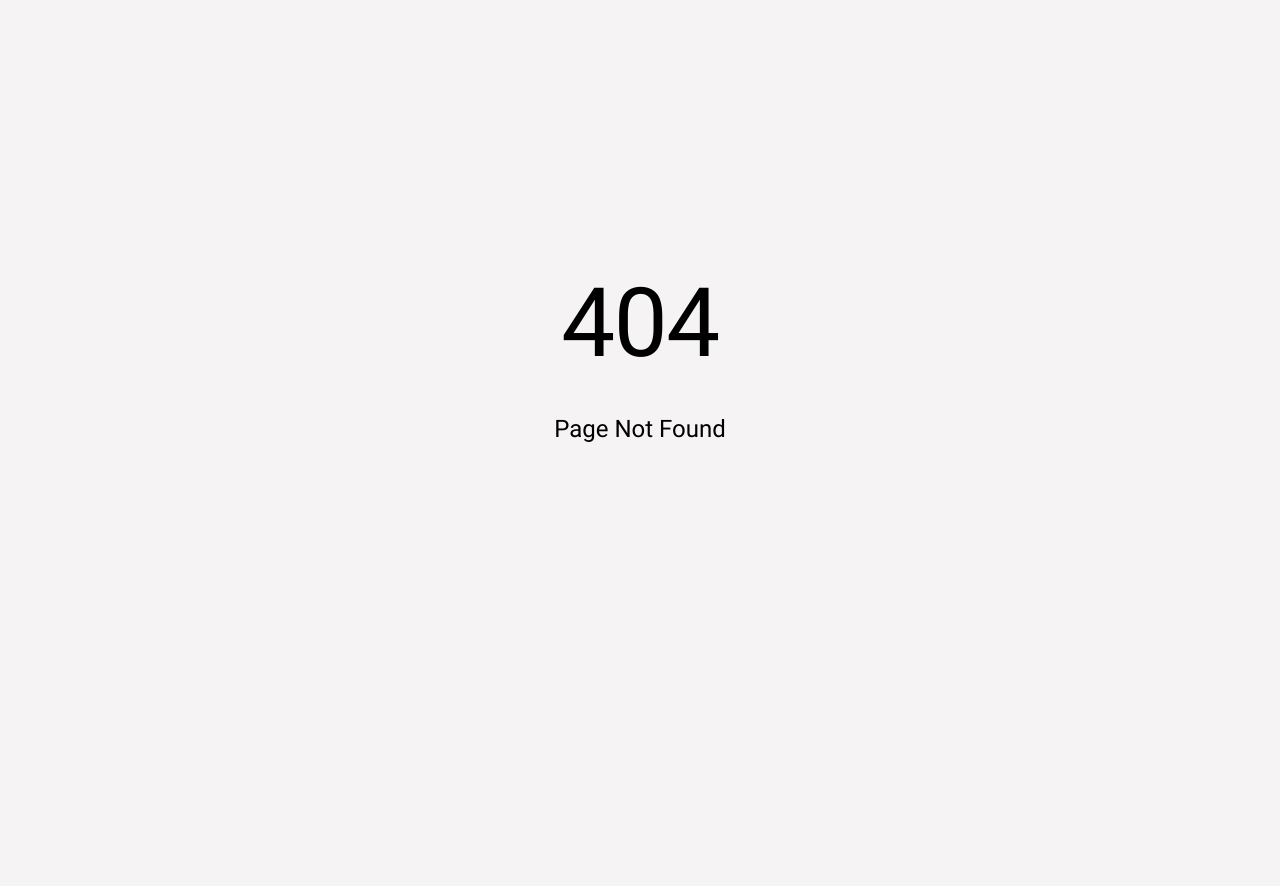
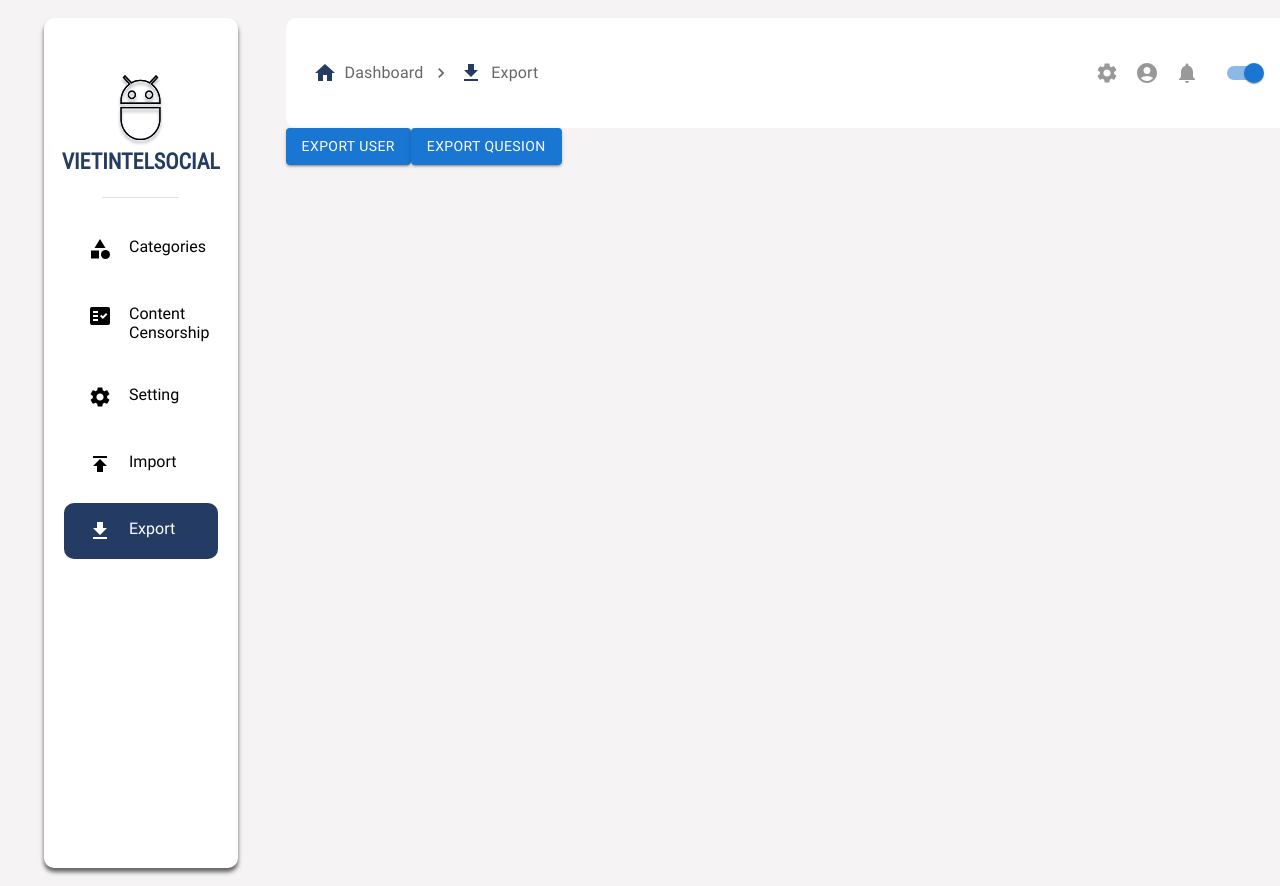
Before and after one commit to HTTT-DA/viet-intel-social, a React (Vite) app in the folder admin/: page /export in a window 1280 px wide. Before the commit this address had no page. Before the commit the page ends 800 px from the top, so only its background shows below. Built offline with nearby package versions, Linux system fonts and the light colour scheme.

Commit message:
FE: basic layout for import/export

```diff
--- a/admin/src/constants/index.jsx
+++ b/admin/src/constants/index.jsx
@@ -1,5 +1,8 @@
 import CategoryIcon from "@mui/icons-material/Category";
 import FactCheckIcon from "@mui/icons-material/FactCheck";
+import SettingsIcon from '@mui/icons-material/Settings';
+import PublishIcon from '@mui/icons-material/Publish';
+import FileDownloadIcon from '@mui/icons-material/FileDownload';
 
 export const menu = [
   {
@@ -12,4 +15,19 @@ export const menu = [
     icon: <FactCheckIcon />,
     path: "/content-censorship",
   },
+  {
+    title: "Setting",
+    icon: <SettingsIcon />,
+    path: "/setting",
+  },
+  {
+    title: "Import",
+    icon: <PublishIcon />,
+    path: "/import",
+  },
+  {
+    title: "Export",
+    icon: <FileDownloadIcon />,
+    path: "/export",
+  },
 ];
--- a/admin/src/layouts/MainLayout.jsx
+++ b/admin/src/layouts/MainLayout.jsx
@@ -1,4 +1,4 @@
-import { useEffect } from "react";
+// import { useEffect } from "react";
 import { Outlet, useNavigate } from "react-router-dom";
 import styles from "./styles.module.scss";
 import Logo from "@/assets/logo.svg";
@@ -16,7 +16,7 @@ import Switch from "@mui/material/Switch";
 const label = { inputProps: { "aria-label": "Switch demo" } };
 
 function MainLayout() {
-  // const navigate = useNavigate();
+  const navigate = useNavigate();
 
   // useEffect(() => {
   //   if (
--- /dev/null
+++ b/admin/src/pages/export/index.jsx
@@ -0,0 +1,71 @@
+import React from 'react';
+import Button from '@mui/material/Button';
+
+const Export = () => {
+    const handleUserExport = () => {
+        fetch("http://localhost:8004/core/export-user/", {
+            method: 'GET',
+            headers: {
+                'Content-Type': 'application/json',
+            }
+        }).then((res) => {
+            if (res.status === 200) {
+                return res.blob(); // Parse the response as a blob
+            } else {
+                throw new Error('Error while fetching data');
+            }
+        }).then((blob) => {
+            const url = window.URL.createObjectURL(blob);
+            const a = document.createElement('a');
+            a.href = url;
+            a.download = 'users.csv'; // Or whatever filename you want
+            a.style.display = 'none';
+
+            document.body.appendChild(a);
+            a.click();
+            document.body.removeChild(a);
+        }).catch((error) => {
+            console.error('Failed to export data: ', error);
+        });
+    };
+
+    const handleQuestionExport = () => {
+        fetch("http://localhost:8004/core/export-question/", {
+            method: 'GET',
+            headers: {
+                'Content-Type': 'application/json',
+            }
+        }).then((res) => {
+            if (res.status === 200) {
+                return res.blob(); // Parse the response as a blob
+            } else {
+                throw new Error('Error while fetching data');
+            }
+        }).then((blob) => {
+            const url = window.URL.createObjectURL(blob);
+            const a = document.createElement('a');
+            a.href = url;
+            a.download = 'questions.csv'; // Or whatever filename you want
+            a.style.display = 'none';
+
+            document.body.appendChild(a);
+            a.click();
+            document.body.removeChild(a);
+        }).catch((error) => {
+            console.error('Failed to export data: ', error);
+        });
+    };
+
+    return (
+        <div>
+            <Button variant="contained" color="primary" onClick={handleUserExport}>
+                Export user
+            </Button>
+            <Button variant="contained" color="primary" onClick={handleQuestionExport}>
+                Export quesion
+            </Button>
+        </div>
+    );
+};
+
+export default Export;
--- /dev/null
+++ b/admin/src/pages/import/index.jsx
@@ -0,0 +1,7 @@
+
+const Import = () => {
+
+    return <div>Import</div>
+};
+
+export default Import;
--- /dev/null
+++ b/admin/src/pages/setting/index.jsx
@@ -0,0 +1,38 @@
+import React, { useState } from "react";
+import { Switch, Typography, Box } from "@mui/material";
+import { Alert, AlertTitle } from "@mui/material";
+
+const Setting = () => {
+    const [notify, setNotify] = useState(false);
+
+    const handleToggle = () => {
+        setNotify(!notify);
+    };
+
+    return (
+        <Box sx={{ flexGrow: 1, m: 3 }}>
+            <Typography variant="h4">Turn of notification</Typography>
+            <Box sx={{ display: 'flex', alignItems: 'center', mt: 2 }}>
+                <Typography variant="body1" sx={{ mr: 2 }}>Email notification</Typography>
+                <Switch
+                    checked={notify}
+                    onChange={handleToggle}
+                />
+            </Box>
+            {notify && (
+                <Alert severity="info" sx={{ mt: 2 }}>
+                    <AlertTitle>Info</AlertTitle>
+                    Notification turned on
+                </Alert>
+            )}
+            {!notify && (
+                <Alert severity="info" sx={{ mt: 2 }}>
+                    <AlertTitle>Info</AlertTitle>
+                    Notification turned off
+                </Alert>
+            )}
+        </Box>
+    );
+};
+
+export default Setting;
```
Also changed, not shown: admin/src/main.jsx (+16 -0 lines), 1 other file (tests, documents, lock files or other folders).
